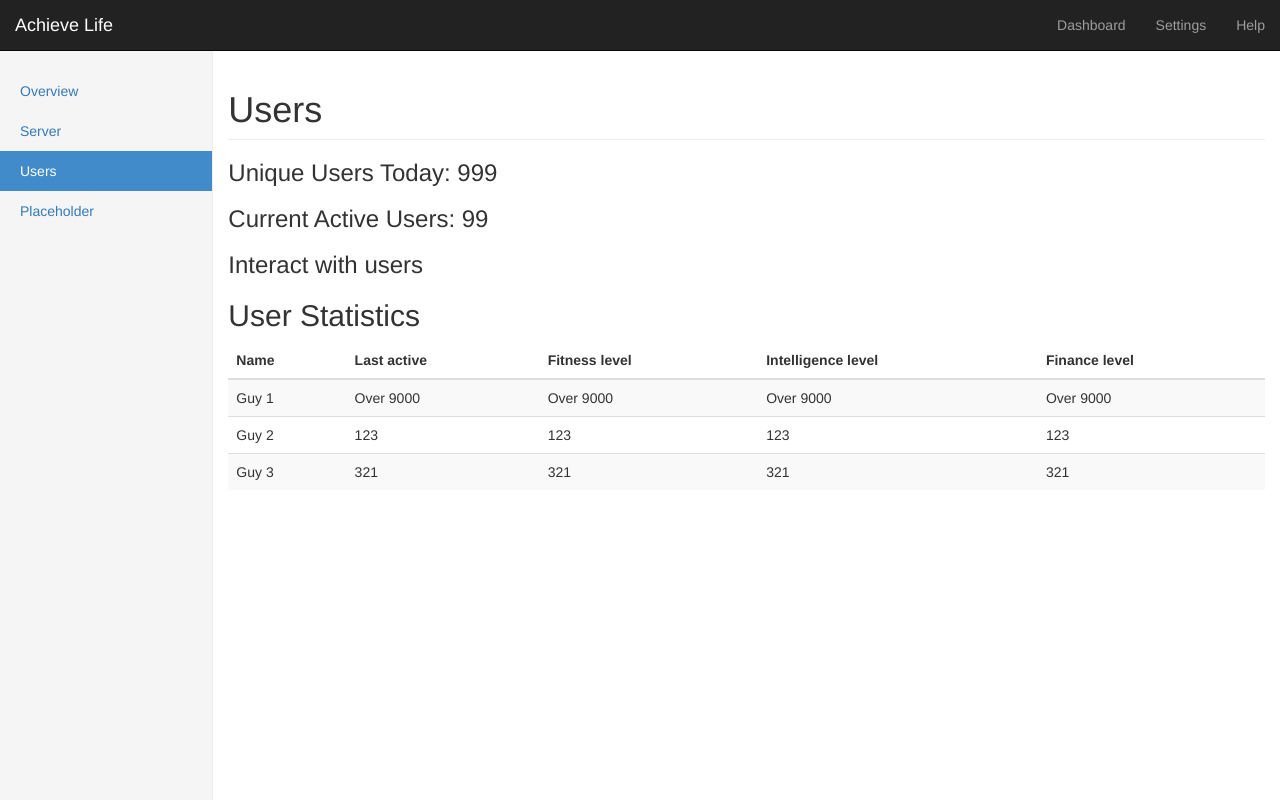
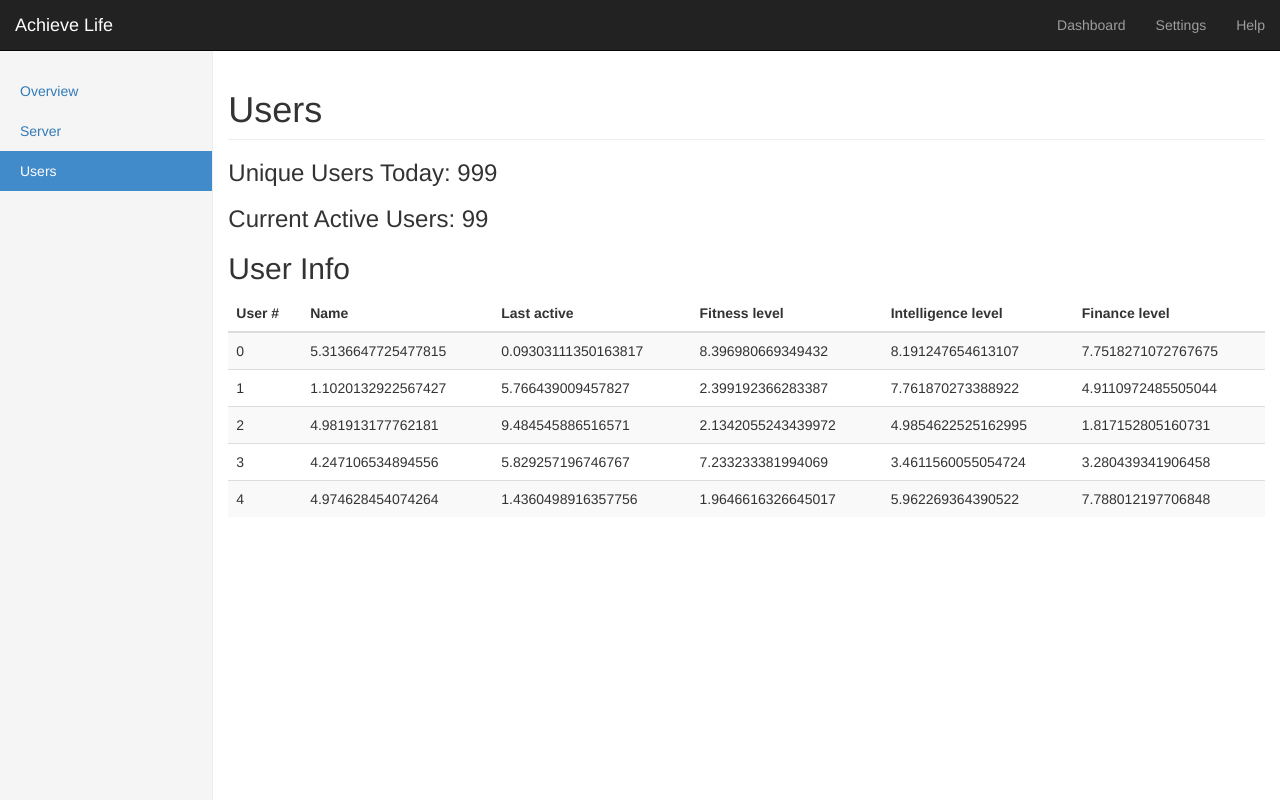
Before and after one commit to achievelife/frontend, a plain HTML site: page users.html in a window 1280 px wide. Drawn offline with nearby package versions, Linux system fonts and the light colour scheme.

Commit message:
Added dynamic table and stubbed out other api calls
Created a dynamic table with the length based on the amount of users and
is populated by user data. Created the initial code to get some basic
info from the server.

```diff
--- a/users.html
+++ b/users.html
@@ -86,21 +86,20 @@
             <li><a href="index.html">Overview</a></li>
             <li><a href="server.html">Server</a></li>
             <li class="active"><a href="#">Users<span class="sr-only">(current)</span></a></li>
-            <li><a href="#">Placeholder</a></li>
           </ul>
         </div>
       </div>
     </div>
     <div class="col-sm-9 col-sm-offset-3 col-md-10 col-md-offset-2 main">
       <h1 class="page-header">Users</h1>
-      <h3>Unique Users Today: 999</h3>
-      <h3>Current Active Users: 99</h3>
-      <h3>Interact with users</h3>
-      <h2 class="sub-header">User Statistics</h2>
+      <h3 id="uniqueUsers">Unique Users Today: 999</h3>
+      <h3 id="currentUsers">Current Active Users: 99</h3>
+      <h2 class="sub-header">User Info</h2>
           <div class="table-responsive">
             <table class="table table-striped">
               <thead>
                 <tr>
+                  <th>User #</th>
                   <th>Name</th>
                   <th>Last active</th>
                   <th>Fitness level</th>
@@ -109,27 +108,7 @@
                 </tr>
               </thead>
               <tbody>
-                <tr>
-                  <td>Guy 1</td>
-                  <td>Over 9000</td>
-                  <td>Over 9000</td>
-                  <td>Over 9000</td>
-                  <td>Over 9000</td>
-                </tr>
-                <tr>
-                  <td>Guy 2</td>
-                  <td>123</td>
-                  <td>123</td>
-                  <td>123</td>
-                  <td>123</td>
-                </tr>
-                <tr>
-                  <td>Guy 3</td>
-                  <td>321</td>
-                  <td>321</td>
-                  <td>321</td>
-                  <td>321</td>
-                </tr>
+
               </tbody>
             </table>
           </div>
@@ -140,5 +119,79 @@
     <script src="https://ajax.googleapis.com/ajax/libs/jquery/1.12.4/jquery.min.js"></script>
     <!-- Include all compiled plugins (below), or include individual files as needed -->
     <script src="js/bootstrap.min.js"></script>
+    <script>
+      // Test script
+      $(function(){for (var i=0, l=5; i<l; i++){
+                    $("tbody").append("<tr><td>"+i+"</td><td>"+Math.random()*10+"</td><td>"+Math.random()*10+"</td><td>"+Math.random()*10+"</td><td>"+Math.random()*10+"</td><td>"+Math.random()*10+"</td></tr>")
+      }});
+
+      /* Get number of users and populate table
+      var userAmountResponse = $.getJSON( "http://achievelife.devnull.rocks/api/v1/userAmount?callback=?", function() {
+        console.log( "success" );
+      })
+        .done(function() {
+          var userAmountJSON = $.parseJSON(userAmountResponse);
+          for (var i=0, l=userAmountJSON.amount; i<l; i++){
+            var useriResponse = $.getJSON( "http://achievelife.devnull.rocks/api/v1/userInfo?userNumber="+i+"&callback=?", function() {
+              console.log( "success" );
+            })
+              .done(function() {
+                var useriJSON = $.parseJSON(useriResponse);
+                $("tableBody").append(
+                  "<tr><td>"+i+"</td><td>"+useriJSON.name+"</td><td>"+useriJSON.active+"</td><td>"+useriJSON.fitness+"</td><td>"+useriJSON.intelligence+"</td><td>"+useriJSON.finance+"</td></tr>"
+                );
+                console.log( "second success" );
+              })
+              .fail(function() {
+                console.log( "error" );
+              })
+              .always(function() {
+                console.log( "complete" );
+              });
+          }
+          console.log( "second success" );
+        })
+        .fail(function() {
+          console.log( "error" );
+        })
+        .always(function() {
+          console.log( "complete" );
+        });
+        */
+
+      /* Unique Users today
+      var jqxhr = $.getJSON( "http://achievelife.devnull.rocks/api/v1/uniqueUsers?callback=?", function() {
+        console.log( "success" );
+      })
+        .done(function() {
+          $( "#serverStatus" ).replaceWith( "<h3 id=" + "uniqueUsers" + ">Unique Users Today: Number from Api</h3>" );
+          console.log( "second success" );
+        })
+        .fail(function() {
+          $( "#serverStatus" ).replaceWith( "<h3 id=" + "serverStatus" + ">Unique Users Today: Error</h3>" );
+          console.log( "error" );
+        })
+        .always(function() {
+          console.log( "complete" );
+        });
+        */
+
+      /* Current active users
+      var jqxhr = $.getJSON( "http://achievelife.devnull.rocks/api/v1/currentUsers?callback=?", function() {
+        console.log( "success" );
+      })
+        .done(function() {
+          $( "#serverStatus" ).replaceWith( "<h3 id=" + "serverStatus" + ">Current Active Users: Number from api</h3>" );
+          console.log( "second success" );
+        })
+        .fail(function() {
+          $( "#serverStatus" ).replaceWith( "<h3 id=" + "serverStatus" + ">Current Active Users: Error</h3>" );
+          console.log( "error" );
+        })
+        .always(function() {
+          console.log( "complete" );
+        });
+        */
+    </script>
   </body>
 </html>
```
Also changed, not shown: index.html (+37 -4 lines), server.html (+16 -1 lines).
